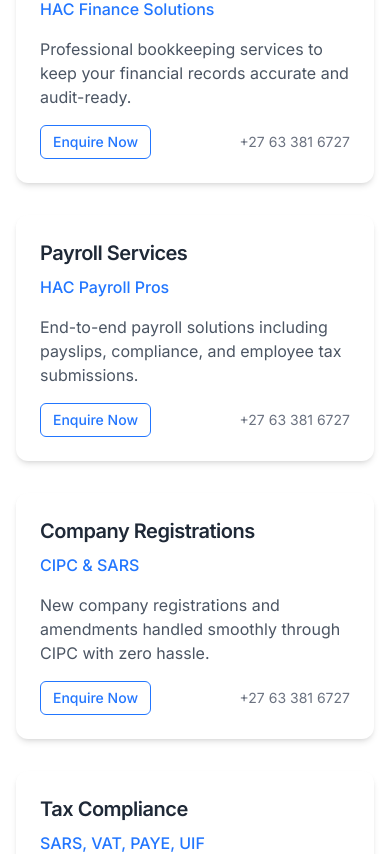
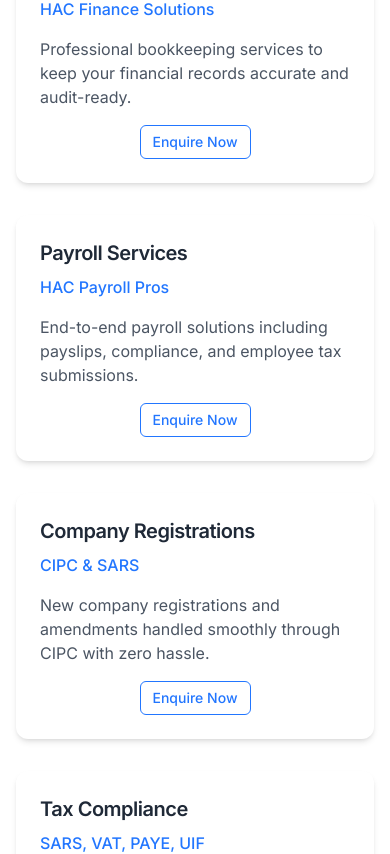
Before and after one commit to thehaccountant/thehac, a React (Vite) app: page / in a window 390 px wide. Shown: the part 1377-2231 px from the top of the page. Built offline with nearby package versions, Linux system fonts and the light colour scheme.

Commit message:
Remove phone numbers from blocks
Removes phone numbers from service and CTA blocks.

```diff
--- a/src/components/ServiceCard.tsx
+++ b/src/components/ServiceCard.tsx
@@ -40,16 +40,10 @@ const ServiceCard = ({
         </ul>
       )}
 
-      <div className="flex justify-between items-center mt-4">
+      <div className="flex justify-center mt-4">
         <CTAButton to="/contact" variant="outline" size="sm">
           Enquire Now
         </CTAButton>
-
-        <div className="text-sm text-gray-500 dark:text-gray-400">
-          <a href="tel:+27633816727" className="hover:text-hac-blue dark:hover:text-hac-lightblue">
-            +27 63 381 6727
-          </a>
-        </div>
       </div>
     </div>
   );
```
